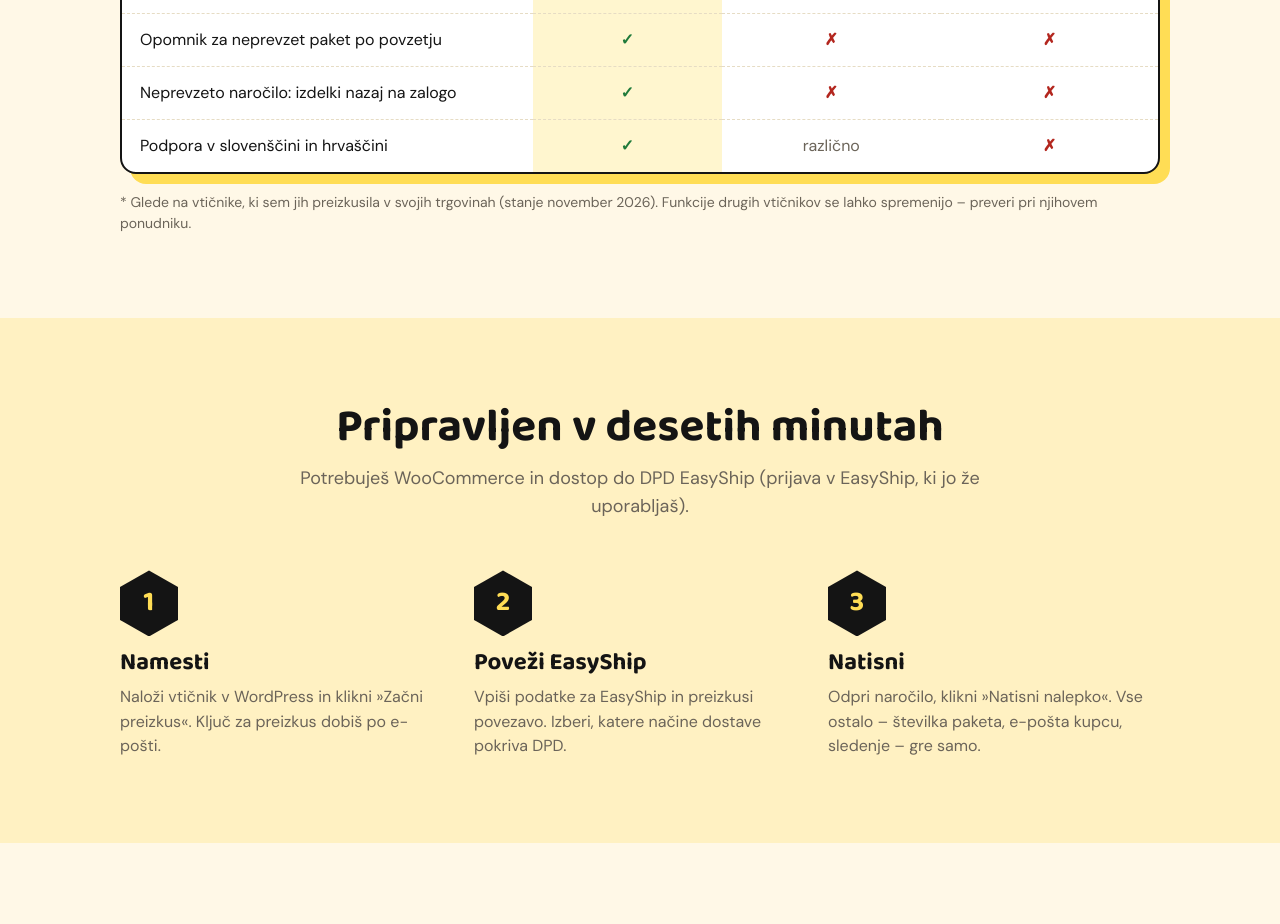
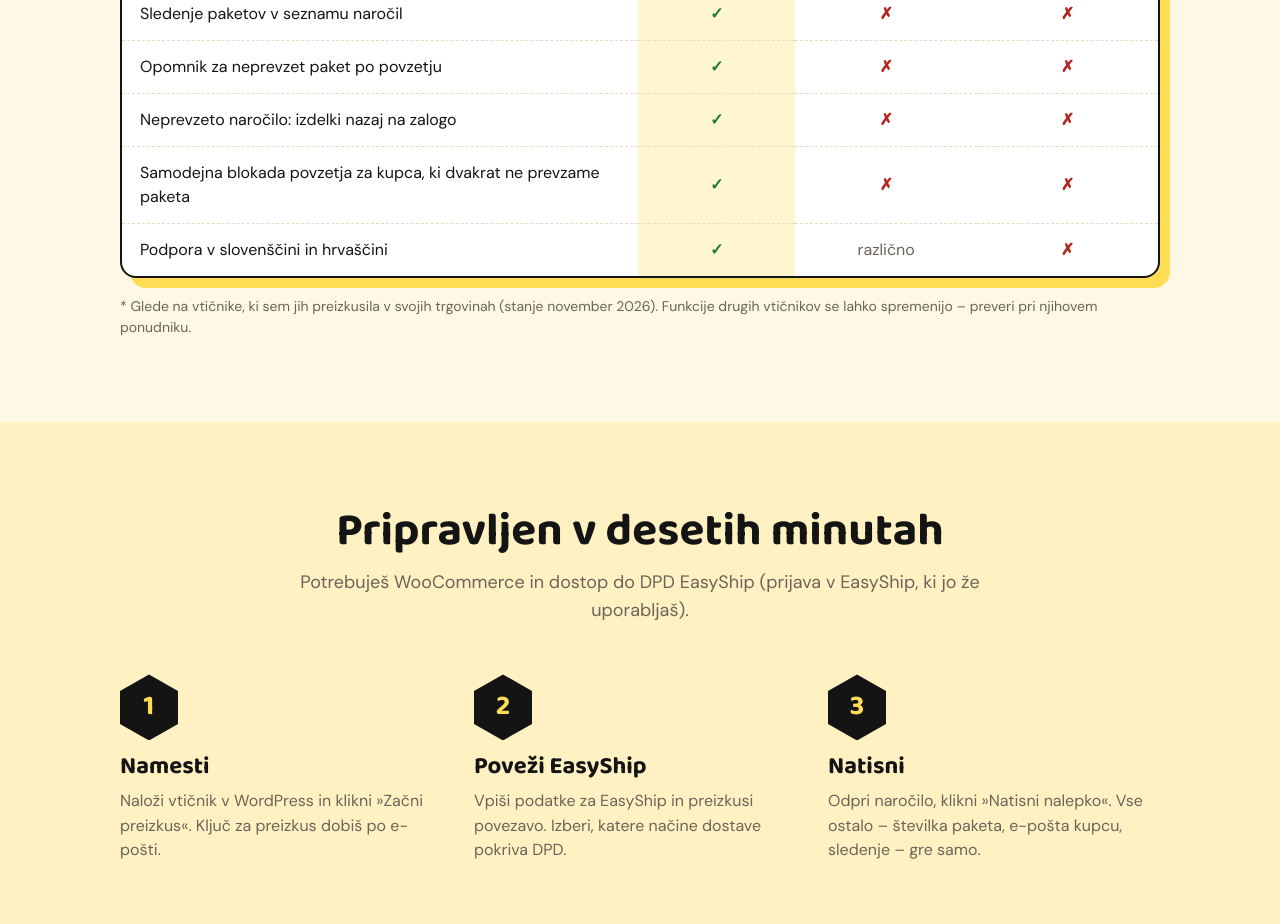
Before and after one commit to kkolsek/beezee-si, a plain HTML site: page src/posiljke/index.html in a window 1280 px wide. Shown: the part 2428-3352 px from the top of the page. Drawn offline with Linux system fonts and the light colour scheme; files that its build step writes are made by us from their sources; files whose address does not match are found by name.

Commit message:
Pošiljke: v primerjavo dodana samodejna blokada povzetja
Co-Authored-By: Claude Opus 5.5 <noreply@anthropic.com>
Claude-Session: https://claude.ai/code/session_01GhfB98SWUgr7NVUdsGZzPv

```diff
--- a/src/posiljke/index.html
+++ b/src/posiljke/index.html
@@ -238,6 +238,7 @@
         <tr><td>Sledenje paketov v seznamu naročil</td><td class="us"><span class="y">✓</span></td><td><span class="n">✗</span></td><td><span class="n">✗</span></td></tr>
         <tr><td>Opomnik za neprevzet paket po povzetju</td><td class="us"><span class="y">✓</span></td><td><span class="n">✗</span></td><td><span class="n">✗</span></td></tr>
         <tr><td>Neprevzeto naročilo: izdelki nazaj na zalogo</td><td class="us"><span class="y">✓</span></td><td><span class="n">✗</span></td><td><span class="n">✗</span></td></tr>
+        <tr><td>Samodejna blokada povzetja za kupca, ki dvakrat ne prevzame paketa</td><td class="us"><span class="y">✓</span></td><td><span class="n">✗</span></td><td><span class="n">✗</span></td></tr>
         <tr><td>Podpora v slovenščini in hrvaščini</td><td class="us"><span class="y">✓</span></td><td><span class="p">različno</span></td><td><span class="n">✗</span></td></tr>
         </tbody>
       </table>
```
